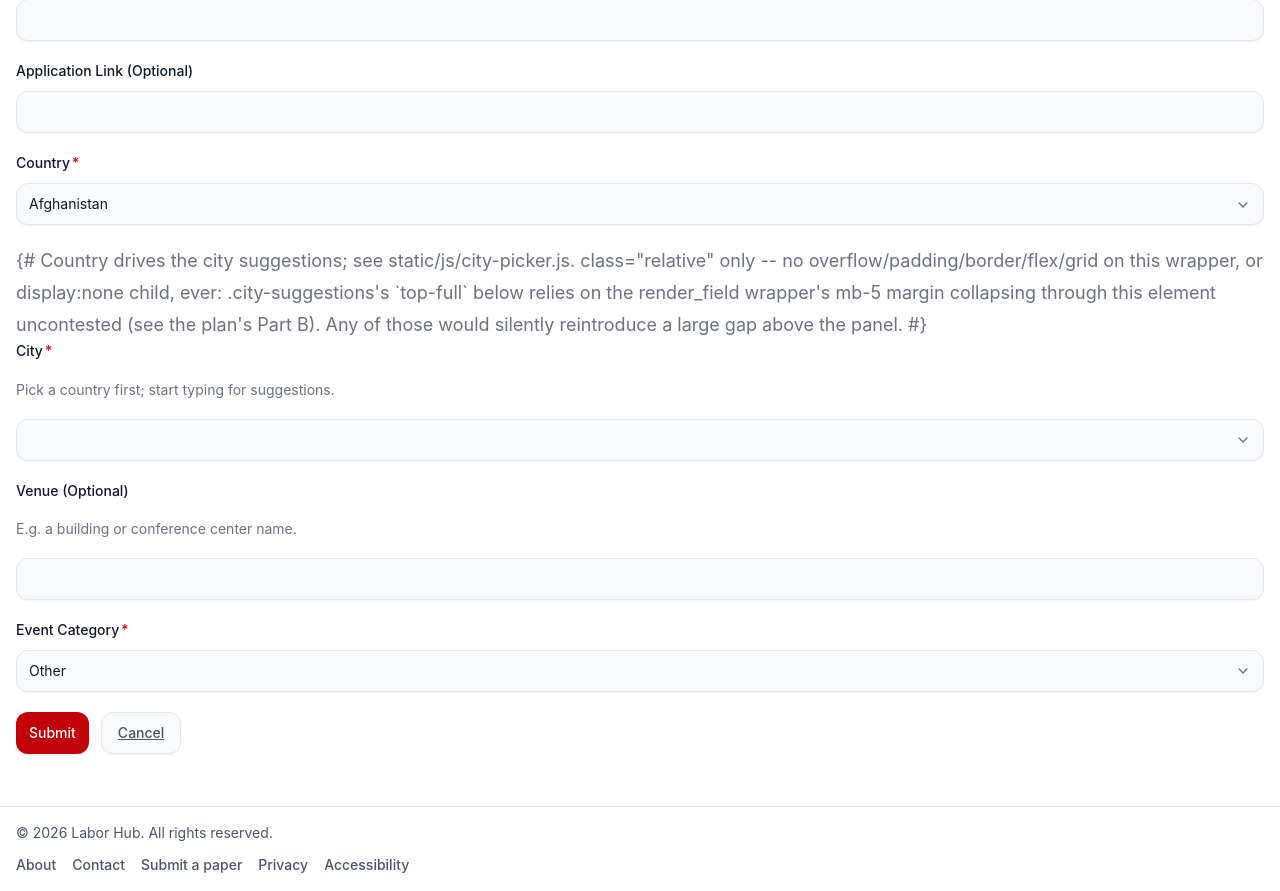
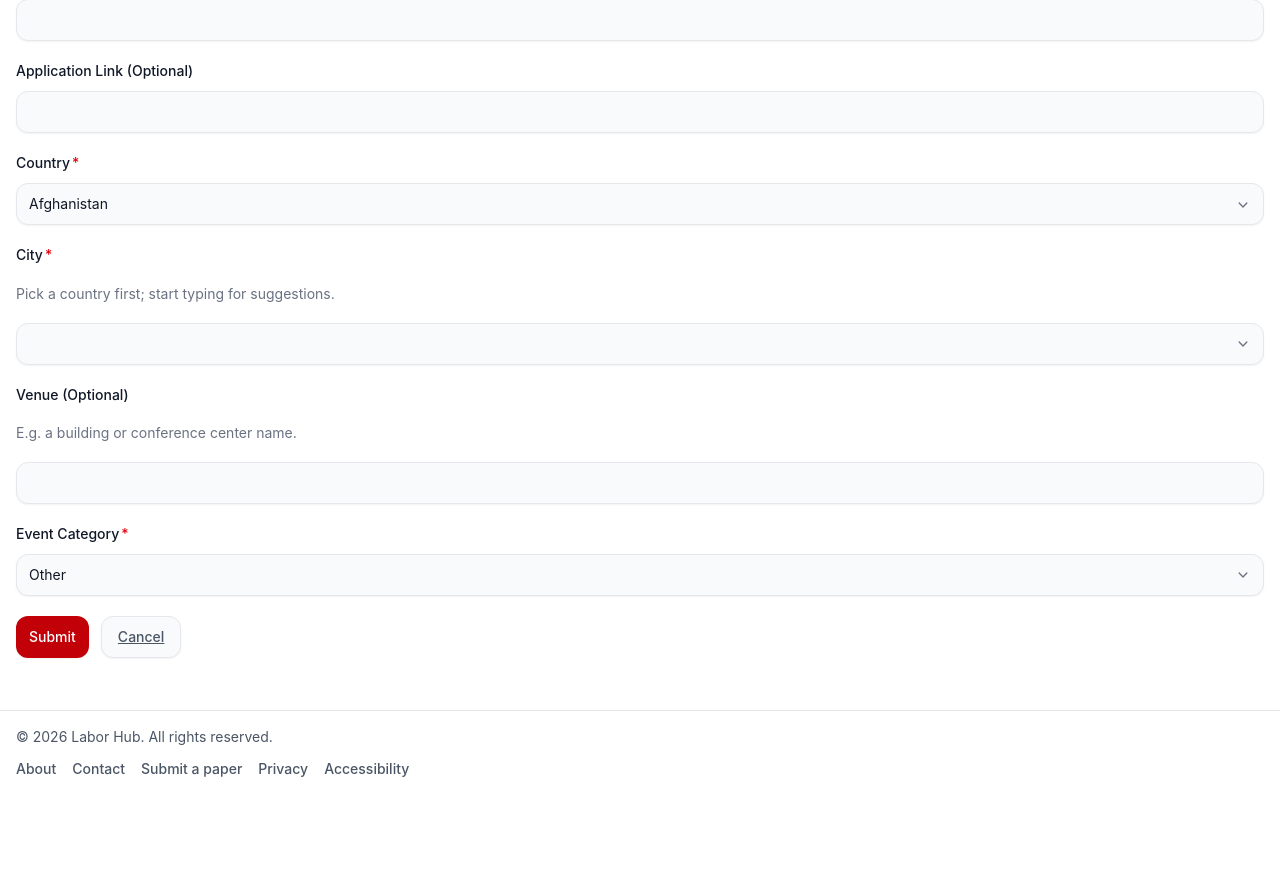
Before and after one commit to lmkmichelle/labor-hub-django, a Django app: page /events/create/ in a window 1280 px wide. Shown: the part 679-1570 px from the top of the page. After the commit the page ends 1456 px from the top, so only its background shows below. Run offline with Django 5.2, Linux system fonts and the light colour scheme; the visitor is signed in with stand-in values (Sample User, id 1); data that the repository does not hold is empty; some libraries are stand-ins or nearby versions.

Commit message:
templates: fix a multi-line {# #} comment rendering onto the event form
Django's {# ... #} comment tag doesn't span newlines; a six-line comment
block was being emitted as literal text on the live Create-an-Event page.
Switch to {% comment %}/{% endcomment %}, which is multi-line-safe.

Claude-Session: https://claude.ai/code/session_01XChKvVhdfupiQBgeWRfQEd

```diff
--- a/templates/events/event_form.html
+++ b/templates/events/event_form.html
@@ -31,12 +31,12 @@
     {% render_field form.application_url %}
 
     {% render_select form.country_code label="Country" %}
-    {# Country drives the city suggestions; see static/js/city-picker.js.
-       class="relative" only -- no overflow/padding/border/flex/grid on this
-       wrapper, or display:none child, ever: .city-suggestions's `top-full`
-       below relies on the render_field wrapper's mb-5 margin collapsing
-       through this element uncontested (see the plan's Part B). Any of
-       those would silently reintroduce a large gap above the panel. #}
+    {% comment %}
+    class="relative" only on data-city-picker below -- no overflow/padding/border/
+    flex/grid, ever: the suggestion panel's `top-full` relies on the preceding
+    field's mb-5 margin collapsing through this element uncontested. Any of
+    those would silently reintroduce a large gap above the panel.
+    {% endcomment %}
     <div data-city-picker
          class="relative"
          data-endpoint="{% url 'cities-by-country' %}"
```
